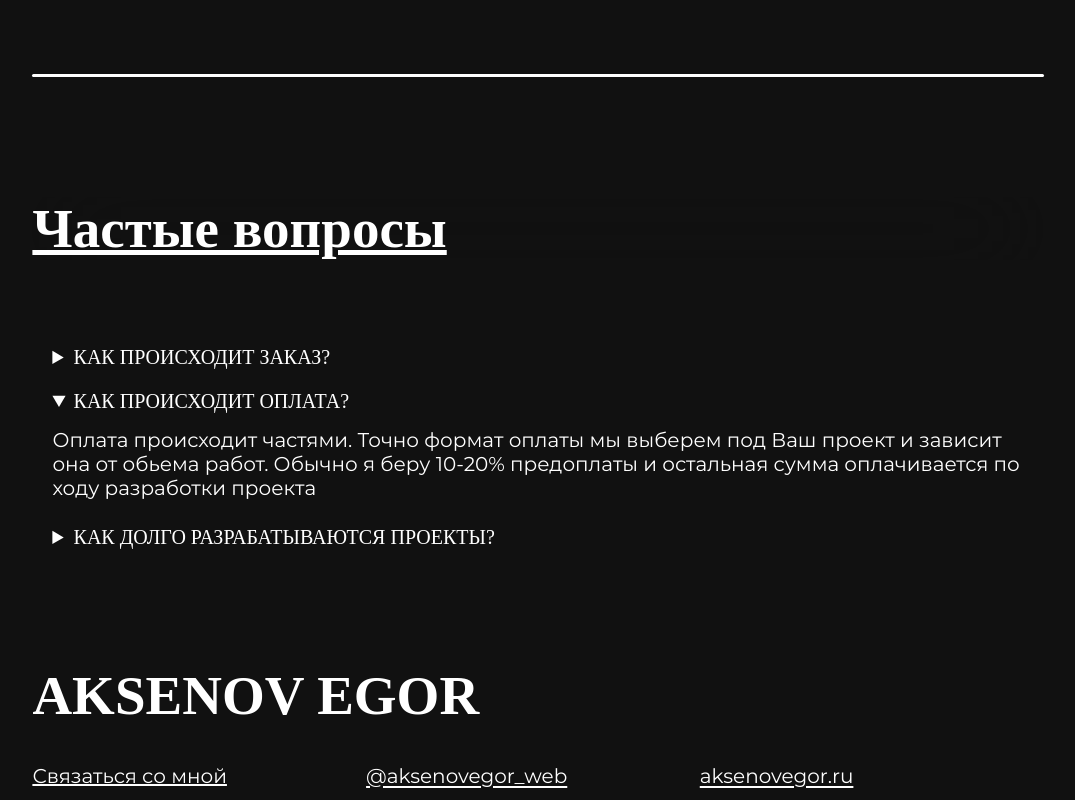
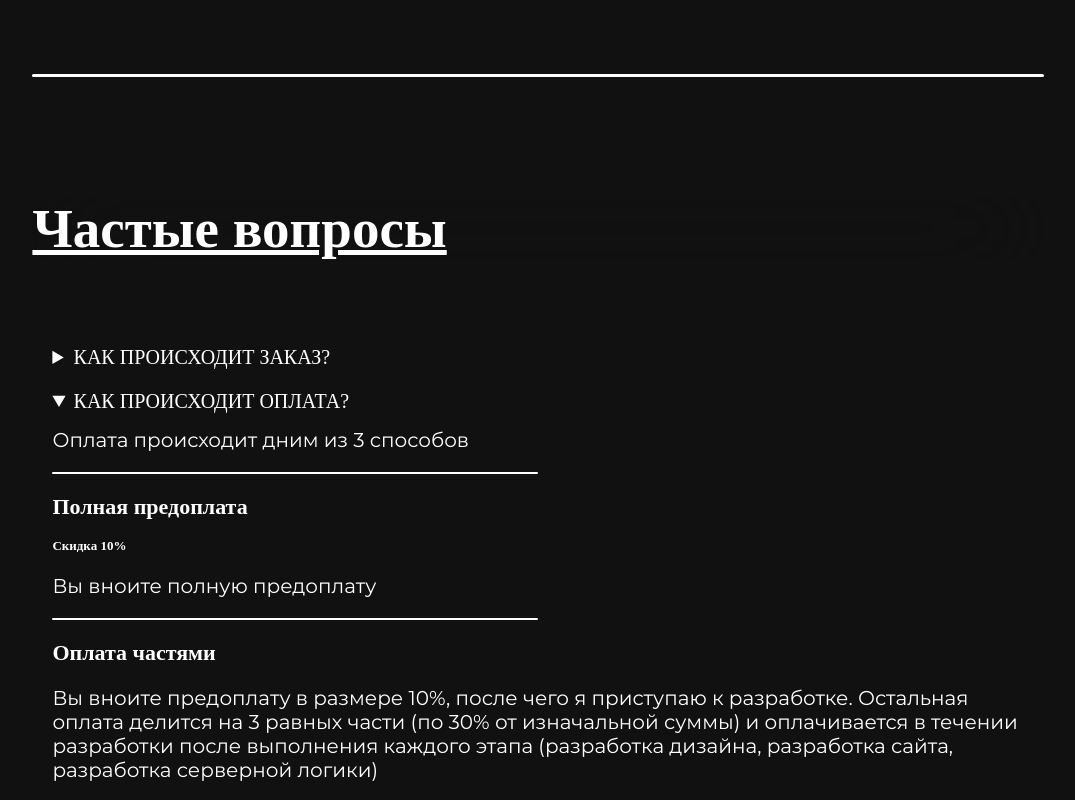
Before and after one commit to Egor3011/EgorAksenov, a Vue app in the folder frontend/: page / in a window 1280 px wide. Both pictures are taken after a click on the heading "КАК ПРОИСХОДИТ ОПЛАТА?". Shown: the part 4397-5197 px from the top of the page, without its empty margins (102-1177 px from the left). Built offline with nearby package versions, Linux system fonts and the light colour scheme; a web font is replaced by a local one.

Commit message:
faqAdd v1

```diff
--- a/frontend/src/components/faqContainer.vue
+++ b/frontend/src/components/faqContainer.vue
@@ -7,16 +7,57 @@
             </summary>
         </details>
         <details name="how">
-            <p>Оплата происходит частями. Точно формат оплаты мы выберем под Ваш проект и зависит она от обьема работ. Обычно я беру 10-20% предоплаты и остальная сумма оплачивается по ходу разработки проекта</p>
+            <p>Оплата происходит дним из 3 способов</p>
+            <div class="lineFaq"></div>
+            <div>
+                <h2>Полная предоплата</h2>
+                <h3>Скидка 10%</h3>
+                <p>Вы вноите полную предоплату</p>
+            </div>
+            <div class="lineFaq"></div>
+            <div>
+                <h2>Оплата частями</h2>
+                <p>Вы вноите предоплату в размере 10%, после чего я приступаю к разработке. Остальная оплата делится на 3 равных части (по 30% от изначальной суммы) и оплачивается в течении разработки после выполнения каждого этапа (разработка дизайна, разработка сайта, разработка серверной логики)</p>
+            </div>
+            <div class="lineFaq"></div>
+            <div>
+                <h2>Предоплата + постоплата</h2>
+                <p>Оплата разбивается на 2 части (по 50%). Первый платеж происходит перед началом выполнения заказа. Следующий платеж (второй) происходит в конце разработки (перед загрузкой сайта на сервер и запуском его в интернет)</p>
+            </div>
+
             <summary>
                 <span style="font-size: 20px; font-family: 'Bounded';">Как происходит оплата?</span>
             </summary>
         </details>
         <details name="how">
-            <p>Точно ответа нельзя дать. Это зависит от количества заказов, но обычно сайт разрабатывается не дольше 10-12 дней, а чат-бот создается за 2-3 дня</p>
+            <p>Точно ответа нельзя дать. Это зависит от количества заказов и сложности вашего проекта, но обычно сайт разрабатывается не дольше 14-18 дней, а чат-бот создается за 2-3 дня</p>
             <summary>
                 <span style="font-size: 20px; font-family: 'Bounded';">Как долго разрабатываются проекты?</span>
             </summary>
         </details>
+        <details name="how">
+            <p>Выбирая сайт под ключ, вы платите один раз. Вам не надо несколько раз обьяснять разным исполнителям вашу идею. Заказывая сайт под ключ, вы получите готовый результат уже через 2 недели не парясь над несколькими исполнителями (дизайнер, разработчки, backend-разработчик)</p>
+            <summary>
+                <span style="font-size: 20px; font-family: 'Bounded';">Зачем выбирать сайт под ключ?</span>
+            </summary>
+        </details>
     </div>
 </template>
+
+<style>
+
+.lineFaq {
+    height: 2px;
+    margin: 20px 0;
+    width: 50%;
+    border-radius: 2px;
+    background: #fff;
+}
+
+
+@media(max-width: 1024px) {
+    .lineFaq {
+        width: 100%;
+    }
+}
+</style>
```
